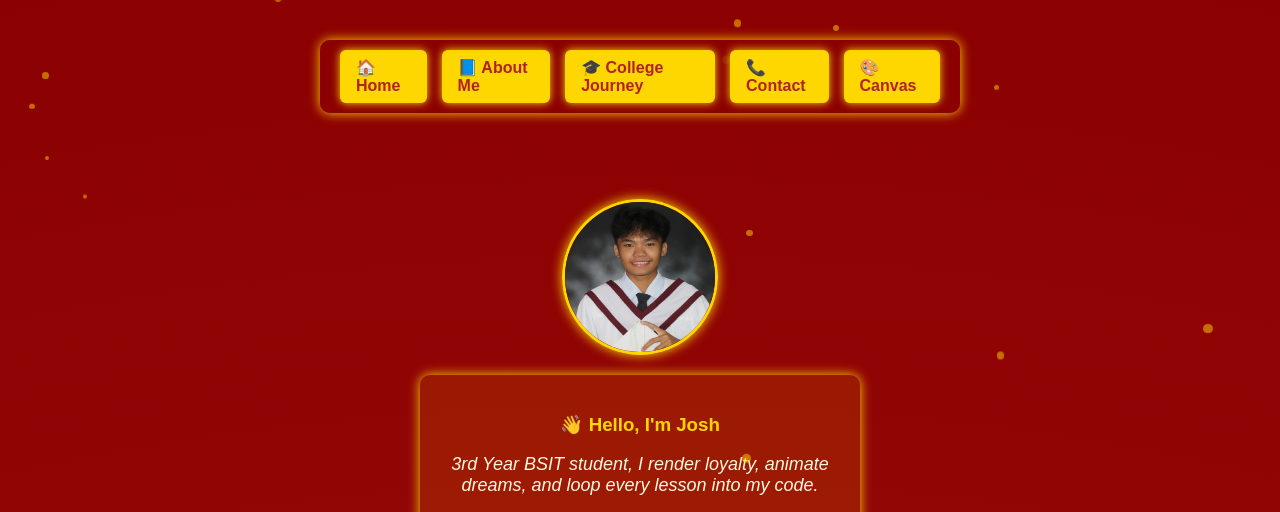
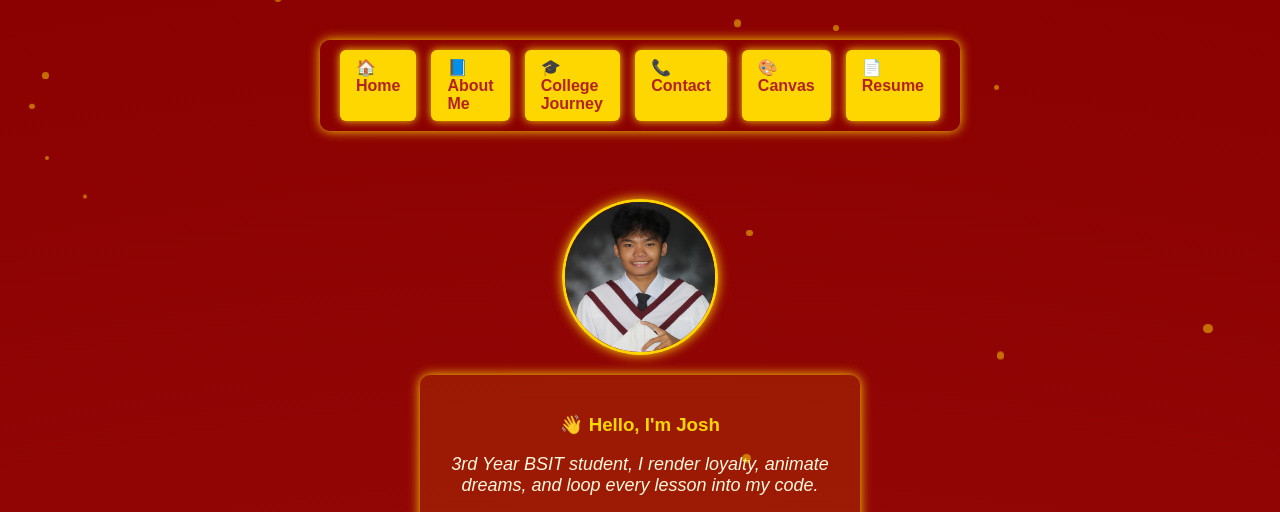
Before and after one commit to Jiyoosshhh/Josh-Andrew-Arevalo, a plain HTML site: page index.html in a window 1280 px wide. Shown: the top 512 px of the page. Drawn offline with Linux system fonts and the light colour scheme.

```diff
--- a/index.html
+++ b/index.html
@@ -299,11 +299,12 @@ nav a:hover {
 
 
 <nav style="position: fixed; top: 20px; left: 50%; transform: translateX(-50%); z-index: 1000; display: flex; gap: 15px; background-color: rgba(139,0,0,0.8); padding: 10px 20px; border-radius: 10px; box-shadow: 0 0 12px #ffd700;">
-  <a href="#home" style="text-decoration: none; background-color: #ffd700; color: #b22222; padding: 8px 16px; border-radius: 6px; font-weight: bold; transition: all 0.3s ease;">🏠 Home</a>
-  <a href="#about" style="text-decoration: none; background-color: #ffd700; color: #b22222; padding: 8px 16px; border-radius: 6px; font-weight: bold; transition: all 0.3s ease;">📘 About Me</a>
-  <a href="#journey" style="text-decoration: none; background-color: #ffd700; color: #b22222; padding: 8px 16px; border-radius: 6px; font-weight: bold; transition: all 0.3s ease;">🎓 College Journey</a>
-  <a href="#contact" style="text-decoration: none; background-color: #ffd700; color: #b22222; padding: 8px 16px; border-radius: 6px; font-weight: bold; transition: all 0.3s ease;">📞 Contact</a>
+  <a href="index.html#home" style="text-decoration: none; background-color: #ffd700; color: #b22222; padding: 8px 16px; border-radius: 6px; font-weight: bold; transition: all 0.3s ease;">🏠 Home</a>
+  <a href="index.html#about" style="text-decoration: none; background-color: #ffd700; color: #b22222; padding: 8px 16px; border-radius: 6px; font-weight: bold; transition: all 0.3s ease;">📘 About Me</a>
+  <a href="index.html#journey" style="text-decoration: none; background-color: #ffd700; color: #b22222; padding: 8px 16px; border-radius: 6px; font-weight: bold; transition: all 0.3s ease;">🎓 College Journey</a>
+  <a href="index.html#contact" style="text-decoration: none; background-color: #ffd700; color: #b22222; padding: 8px 16px; border-radius: 6px; font-weight: bold; transition: all 0.3s ease;">📞 Contact</a>
   <a href="canvas.html" style="text-decoration: none; background-color: #ffd700; color: #b22222; padding: 8px 16px; border-radius: 6px; font-weight: bold; transition: all 0.3s ease;">🎨 Canvas</a>
+ <a href="resume.html" style="text-decoration: none; background-color: #ffd700; color: #b22222; padding: 8px 16px; border-radius: 6px; font-weight: bold; transition: all 0.3s ease;">📄 Resume</a>
 </nav>
 
 <div id="fake-ad" style="position: fixed; bottom: 20px; right: 20px; width: 320px; height: 180px; background-color: rgba(0,0,0,0.85); border: 2px solid #ffd700; border-radius: 10px; padding: 8px; box-shadow: 0 0 12px #ffd700; z-index: 999;">
@@ -698,4 +699,5 @@ nav a:hover {
 </body>
 </html>
 </body>
+
 </html>
```
